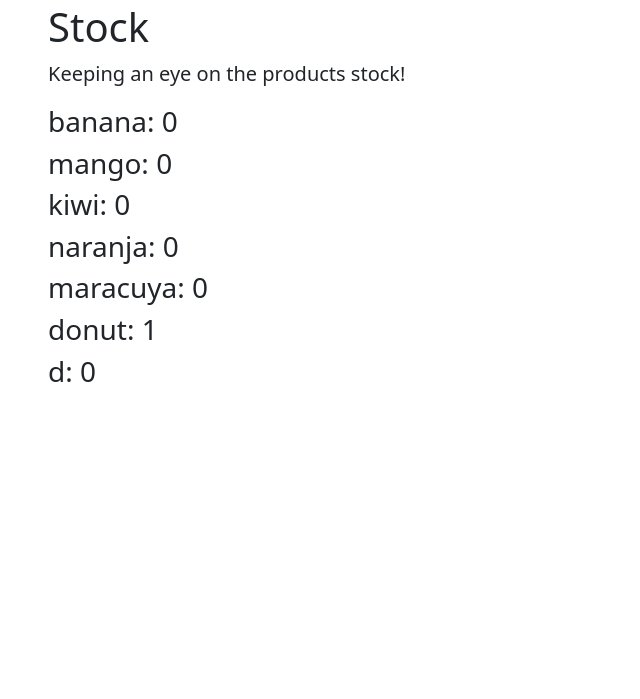
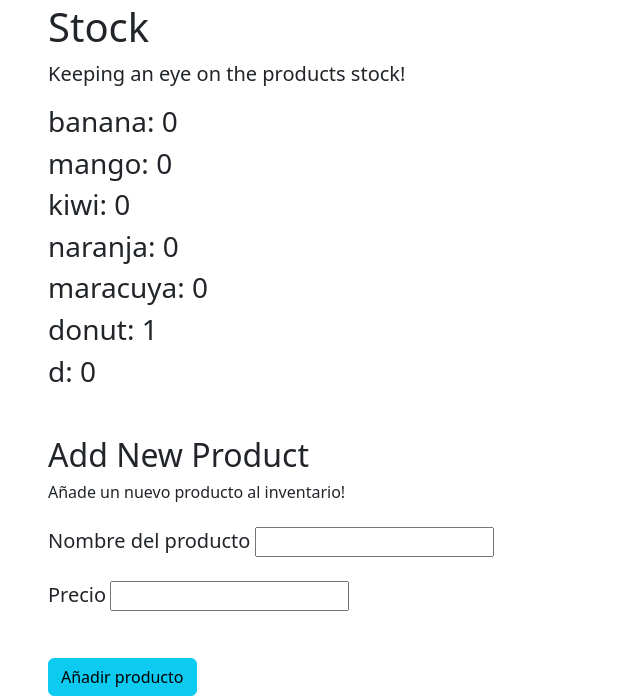
Before and after one commit to isaacsxms/Flask, a Flask app: page /productos in a window 1280 px wide. Shown: the part 101-800 px from the top of the page, without its empty margins (0-640 px from the left). Run offline with Flask 3, Linux system fonts and the light colour scheme.

Commit message:
add new product on product page

```diff
--- a/app.py
+++ b/app.py
@@ -15,25 +15,25 @@ with app.app_context():
     db.create_all()
 
     # Function to insert products if they don't exist
-    def insert_product(name, stock):
+    def insert_product(name, stock, price):
         existing_product = Producto.query.filter_by(name=name).first()
         if existing_product is None:
-            new_product = Producto(name=name, stock=stock)
+            new_product = Producto(name=name, stock=stock, price=price)
             db.session.add(new_product)
             db.session.commit()
-            print(f"Product '{name}' with stock {stock} added to the database.")
+            print(f"Product '{name}' with stock {stock} and price {price} added to the database.")
         else:
             print(f"Product '{name}' already exists in the database.")
 
     # List of products to insert
     products_to_insert = [
-        {"name": "banana", "stock": 0},
-        {"name": "mango", "stock": 0},
-        {"name": "kiwi", "stock": 0},
-        {"name": "naranja", "stock": 0},
-        {"name": "maracuya", "stock": 0},
+        {"name": "banana", "stock": 0, "price": 1},
+        {"name": "mango", "stock": 0, "price": 2},
+        {"name": "kiwi", "stock": 0, "price": 7},
+        {"name": "naranja", "stock": 0, "price": 4},
+        {"name": "maracuya", "stock": 0, "price": 8},
     ]
 
     # Insert products
     for product in products_to_insert:
-        insert_product(product["name"], product["stock"])
+        insert_product(product["name"], product["stock"], product["price"])
--- a/forms.py
+++ b/forms.py
@@ -1,11 +1,13 @@
 from flask_wtf import FlaskForm
-from wtforms import SelectMultipleField
-
-from flask_wtf import FlaskForm
-from wtforms import SelectMultipleField
+from wtforms import SelectMultipleField, StringField, IntegerField, SubmitField
+from wtforms.validators import DataRequired
 
 class PurchaseForm(FlaskForm):
     producto = SelectMultipleField('Producto', choices=["banana", "mango", "naranja", "maracuya", "kiwi"])
 
 class AddProductForm(FlaskForm):
     producto = SelectMultipleField('Producto', choices=["banana", "mango", "naranja", "maracuya", "kiwi"])
+
+class CreateProductForm(FlaskForm):
+    name = StringField('Nombre del producto', validators=[DataRequired()])
+    price = IntegerField('Precio', validators=[DataRequired()])
--- a/models.py
+++ b/models.py
@@ -12,6 +12,7 @@ class Producto(db.Model):
     id = db.Column(db.Integer, primary_key=True)
     name = db.Column(db.String(50), unique=True, nullable=False)
     stock = db.Column(db.Integer, nullable=False)
+    price = db.Column(db.Integer, nullable=False)
 
 class Factura(db.Model):
     __tablename__ = 'factura'
--- a/routes.py
+++ b/routes.py
@@ -1,6 +1,6 @@
 from flask import Blueprint, redirect, render_template, request, url_for
 from models import  Producto, Albaran, db, Linea_Producto_Albaran, Factura, Factura_Producto
-from forms import AddProductForm, PurchaseForm
+from forms import AddProductForm, PurchaseForm, CreateProductForm
 
 main = Blueprint('main', __name__)
 
@@ -8,10 +8,28 @@ main = Blueprint('main', __name__)
 def home():
     return render_template("index.html")
 
-@main.route("/productos")
+@main.route("/productos", methods=['GET', 'POST'])
 def productos():
+    form = CreateProductForm()
     productos = Producto.query.all()
-    return render_template("productos.html", productos=productos)
+
+    if request.method == "POST":
+        if form.validate_on_submit():
+            new_product = Producto(
+                name=form.name.data,
+                stock=0,  # We set stock to 0 by default, makes no sense to add stock if no albaran has been ordered
+                price=form.price.data
+            )
+            db.session.add(new_product)
+            db.session.commit()
+            print('Nuevo producto añadido correctamente')
+            return redirect(url_for('main.productos'))
+        else:
+            print('Error al añadir el producto. Por favor, intente nuevamente.')
+
+    return render_template("productos.html", productos=productos, form=form)
+
+
 
 @main.route("/albaran", methods=['GET', 'POST'])
 def add_stock():
--- a/templates/productos.html
+++ b/templates/productos.html
@@ -4,15 +4,33 @@ Productos
 {% endblock %}
 
 {% block main %}
-    <h1 class="ml-5 mt-5">Stock</h1>
-    <p class="ml-5 blockquote">Keeping an eye on the products stock!</p>
+<div class="ml-5 mt-5">
+    <h1>Stock</h1>
+    <p class="blockquote">Keeping an eye on the products stock!</p>
     {% for producto in productos %}
     <article>
         <header>
-            <h3 class="ml-5">{{ producto.name }}: {{ producto.stock }}</h3>
+            <h3>{{ producto.name }}: {{ producto.stock }}</h3>
         </header>
     </article>
     {% else %}
     <p>No hay posts</p>
     {% endfor %}
+
+    <h2 class="mt-5">Add New Product</h2>
+    <h6 class="mb-4">Añade un nuevo producto al inventario!</h6>
+        <form method="post">
+            {{ form.hidden_tag() }}
+            <div class="mb-2">
+                <label class="blockquote">{{ form.name.label }}</label>
+                {{ form.name }}
+            </div>
+            <div class="mb-2">
+                <label class="blockquote">{{ form.price.label }}</label>
+                {{ form.price }}
+            </div>
+            <input type="submit" class="mt-4 btn btn-info" value="Añadir producto"/>
+        </form>
+</div>
+
 {% endblock %}
```
Also changed, not shown: instance/db.sqlite.
